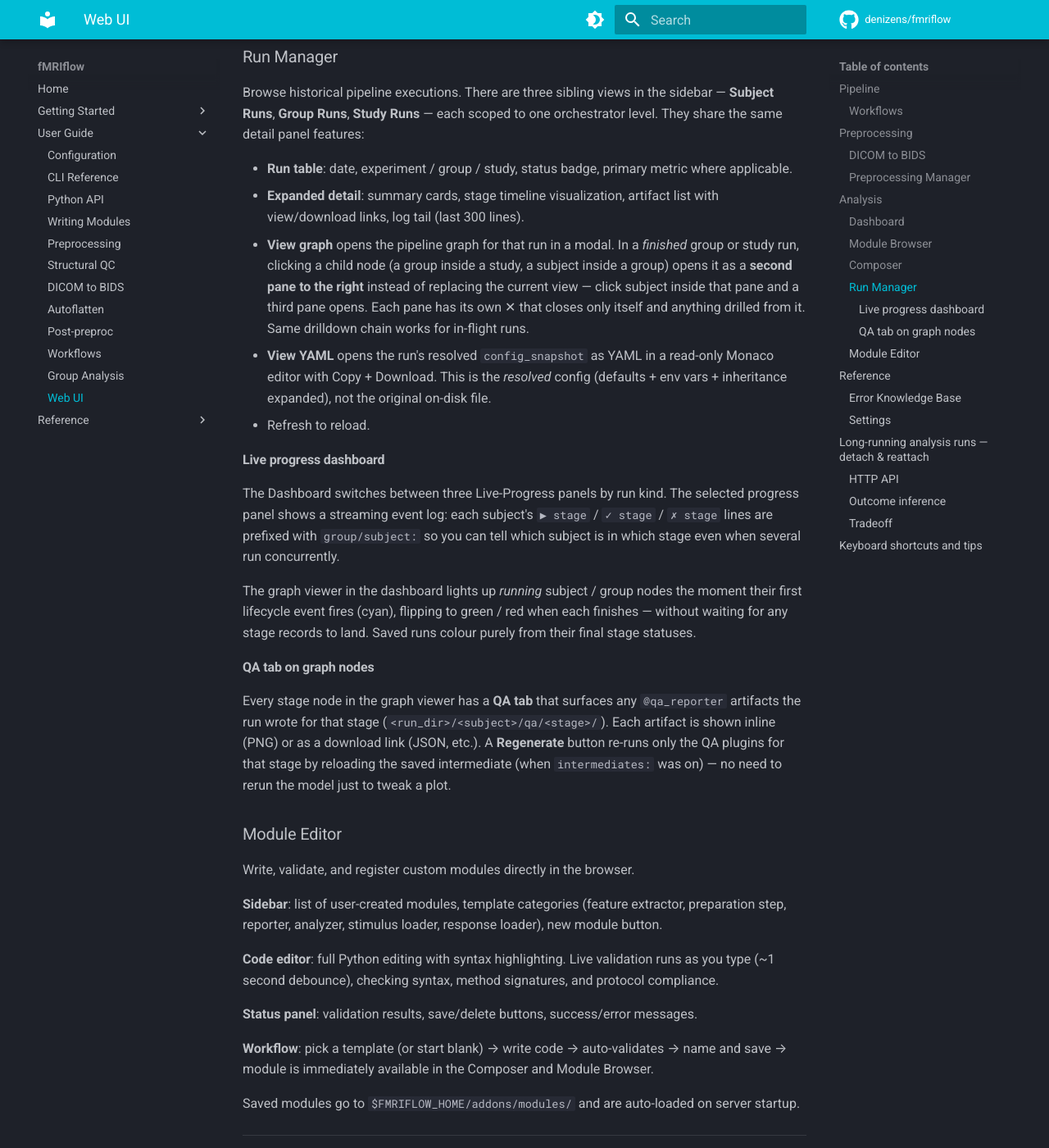
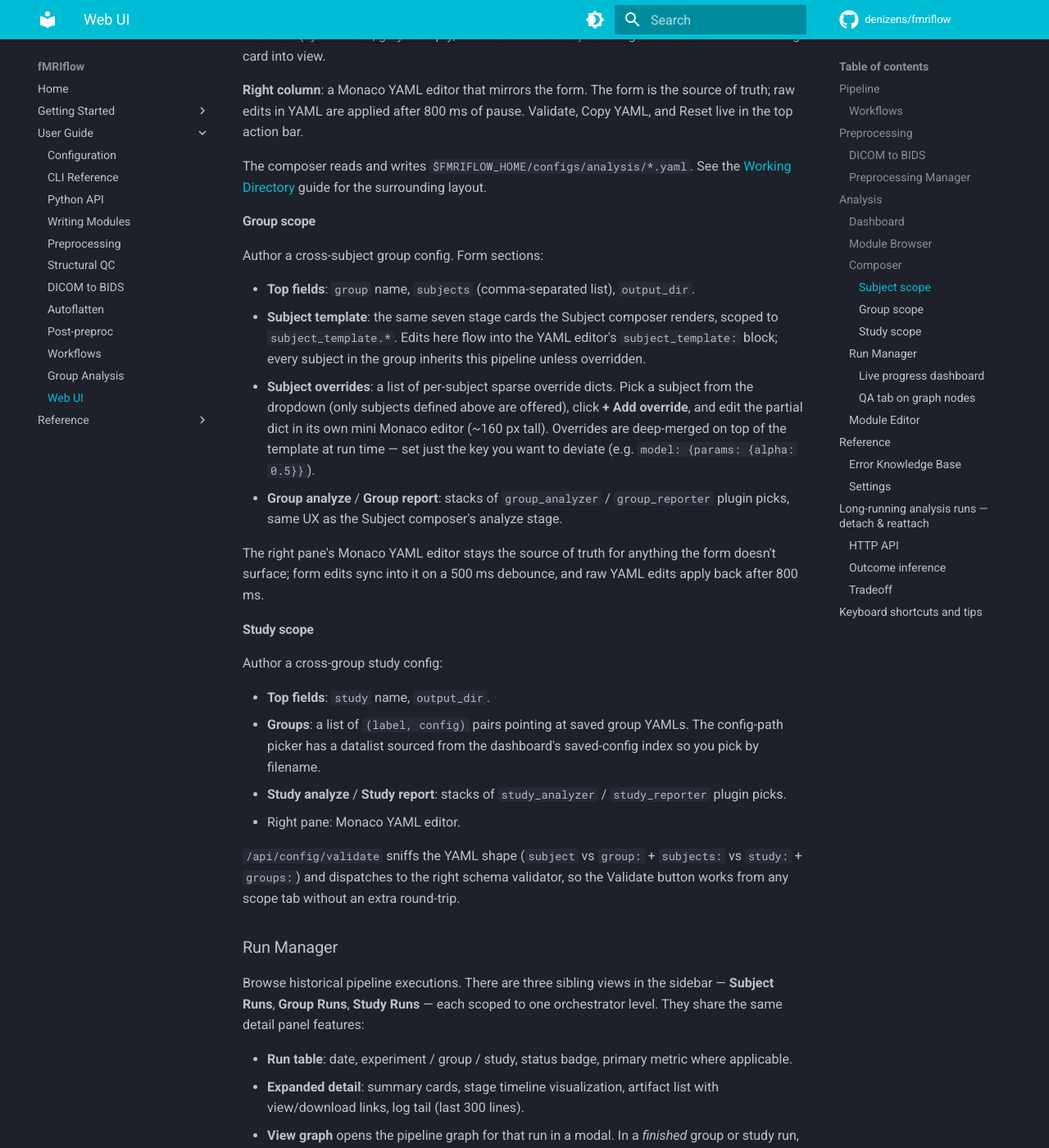
Before and after one commit to osherifo/denizenspipeline, an MkDocs documentation site: the page built from docs/guide/web-ui.md, in a window 1280 px wide and 1400 px high, scrolled down 4544 px. Shown: the whole window at 82% size. Built offline with MkDocs 1.6.1 and Material for MkDocs 9.7.7, drawn with Linux system fonts in a browser that asks for light colours; comment, search, counter and statistics services are not loaded; some of the changed text lies outside the part shown.

Commit message:
docs: cover composer scope tabs + module browser qa tab
- web-ui.md: Module Browser section now mentions the QA tab and
  describes the category-per-scope filter that keeps qa_reporters
  out of the regular Subject columns.
- web-ui.md: Composer section split into Subject / Group / Study
  sub-sections describing the new tabs, the structured form
  controls in the group composer (top fields, subject_template
  embed, subject_overrides editor, group_analyze / group_report
  stacks), and the study composer (top fields, groups list with
  filename datalist, study_analyze / study_report stacks).
- Mentions the new /api/config/validate scope dispatch.

mkdocs build --strict passes.

Co-Authored-By: Claude Opus 4.7 <noreply@anthropic.com>

```diff
--- a/docs/guide/web-ui.md
+++ b/docs/guide/web-ui.md
@@ -120,18 +120,30 @@ Discover and inspect all available modules, organized by processing stage.
 
 - **Scope tabs** at the top — Subject (7 stages: stimuli → report),
   Group (group_analyze, group_report), Study (study_analyze,
-  study_report). Each tab shows a count badge with the total modules
-  registered in that scope.
+  study_report), **QA** (qa_reporters grouped by the subject pipeline
+  stage they target). Each tab shows a count badge with the total
+  modules registered in that scope.
 - Search modules by name or description (filters within the active scope)
 - Each card shows: name, category badge, dimension count, parameter count
 - Expand a card to see its full parameter table (name, type, default, required, description)
+- The QA tab borrows the subject pipeline stage layout — a
+  `qa_reporter` decorated with `stage="prepare"` shows up in the
+  **prepare** column under that tab — without leaking into the
+  regular Subject columns, which stay focused on pipeline plugins.
 
 ### Composer
 
-Build encoding-model pipelines as a vertical strip of seven
-collapsible **stage cards** (stimuli, responses, features,
-prepare, model, analyze, report). Each card holds the modules
-plugged into that stage plus their parameters.
+Build encoding-model pipelines. A **scope tab bar** at the top
+switches between **Subject**, **Group**, and **Study** composers —
+each tab has its own form, its own YAML editor, and its own
+state, so switching between them never loses unsaved edits in
+another scope.
+
+#### Subject scope
+
+A vertical strip of seven collapsible **stage cards** (stimuli,
+responses, features, prepare, model, analyze, report). Each card
+holds the modules plugged into that stage plus their parameters.
 
 **Stage cards** (left column):
 
@@ -162,6 +174,48 @@ The composer reads and writes
 `$FMRIFLOW_HOME/configs/analysis/*.yaml`. See the
 [Working Directory](working-dir.md) guide for the surrounding
 layout.
+
+#### Group scope
+
+Author a cross-subject group config. Form sections:
+
+- **Top fields**: `group` name, `subjects` (comma-separated list),
+  `output_dir`.
+- **Subject template**: the same seven stage cards the Subject
+  composer renders, scoped to `subject_template.*`. Edits here flow
+  into the YAML editor's `subject_template:` block; every subject
+  in the group inherits this pipeline unless overridden.
+- **Subject overrides**: a list of per-subject sparse override
+  dicts. Pick a subject from the dropdown (only subjects defined
+  above are offered), click **+ Add override**, and edit the
+  partial dict in its own mini Monaco editor (~160 px tall).
+  Overrides are deep-merged on top of the template at run time —
+  set just the key you want to deviate (e.g.
+  `model: {params: {alpha: 0.5}}`).
+- **Group analyze** / **Group report**: stacks of
+  `group_analyzer` / `group_reporter` plugin picks, same UX as the
+  Subject composer's analyze stage.
+
+The right pane's Monaco YAML editor stays the source of truth for
+anything the form doesn't surface; form edits sync into it on a
+500 ms debounce, and raw YAML edits apply back after 800 ms.
+
+#### Study scope
+
+Author a cross-group study config:
+
+- **Top fields**: `study` name, `output_dir`.
+- **Groups**: a list of `(label, config)` pairs pointing at saved
+  group YAMLs. The config-path picker has a datalist sourced from
+  the dashboard's saved-config index so you pick by filename.
+- **Study analyze** / **Study report**: stacks of
+  `study_analyzer` / `study_reporter` plugin picks.
+- Right pane: Monaco YAML editor.
+
+`/api/config/validate` sniffs the YAML shape (`subject` vs
+`group:` + `subjects:` vs `study:` + `groups:`) and dispatches to
+the right schema validator, so the Validate button works from any
+scope tab without an extra round-trip.
 
 ### Run Manager
 
```
